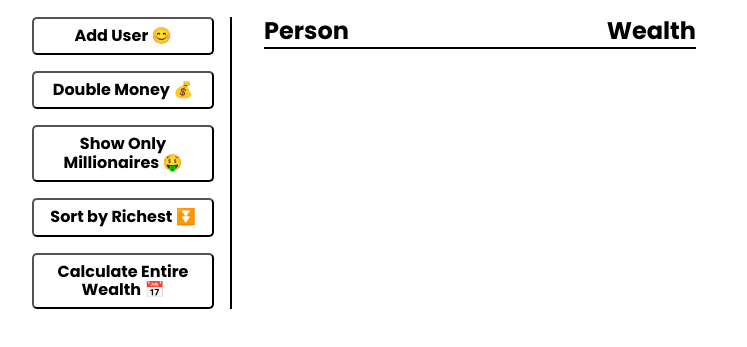
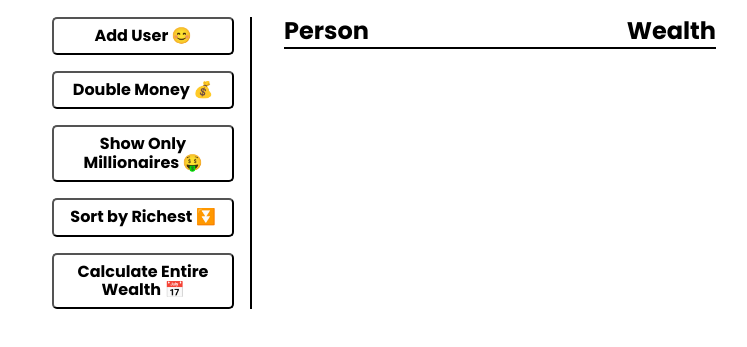
Before and after one commit to Vinoth30457/Array-methods---HOF, a plain HTML site: page index.html in a window 1280 px wide. Shown: the part 63-410 px from the top of the page, without its empty margins (264-1011 px from the left). Drawn offline with Linux system fonts and the light colour scheme.

Commit message:
add final code

```diff
--- a/styles/style.css
+++ b/styles/style.css
@@ -52,13 +52,17 @@ body {
 }
 
 .container {
-  width: 22rem;
+  width: 18rem;
   display: flex;
   gap: 2rem;
   margin-bottom: 3rem;
+  display: flex;
+  justify-content: center;
+
 }
 
 .methods {
+
   display: flex;
   flex-direction: column;
   gap: 1rem;
@@ -67,6 +71,7 @@ body {
 }
 
 .main {
+
   display: flex;
   flex-direction: column;
   gap: 2rem;
```
